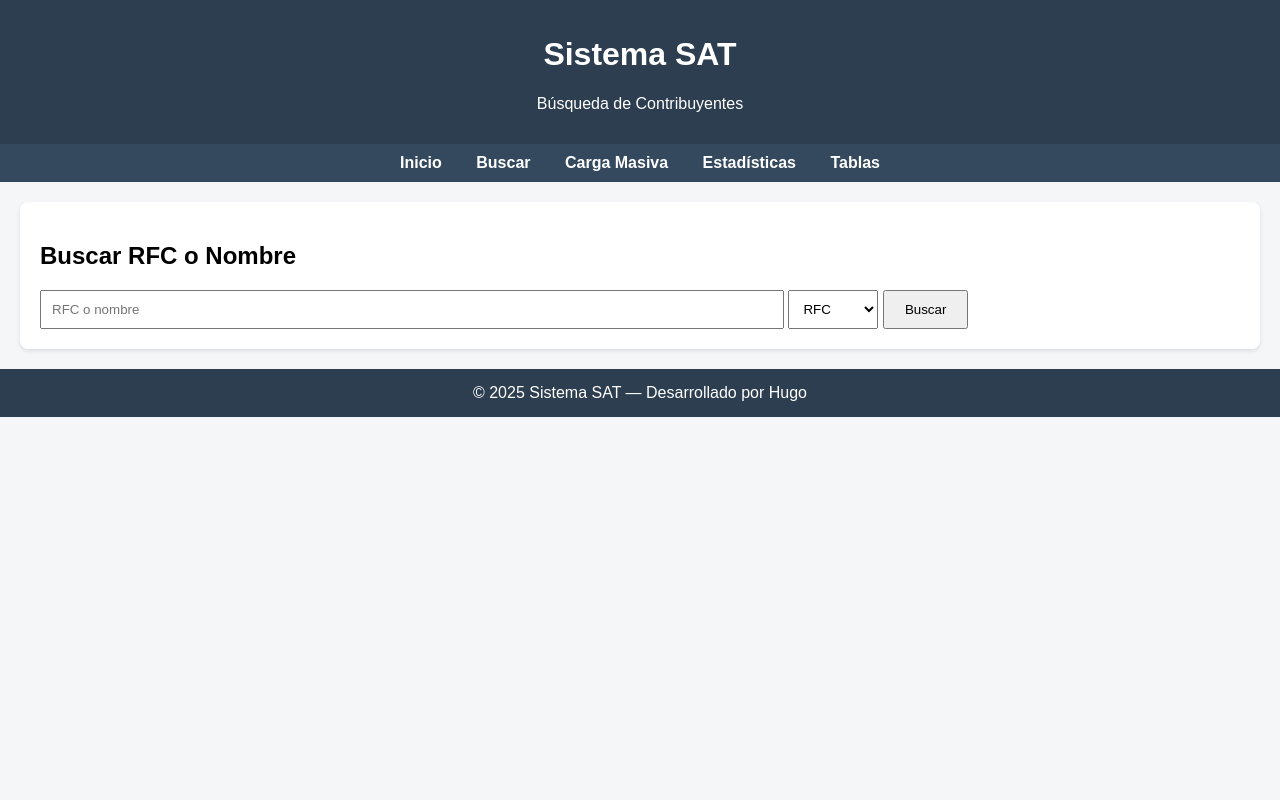
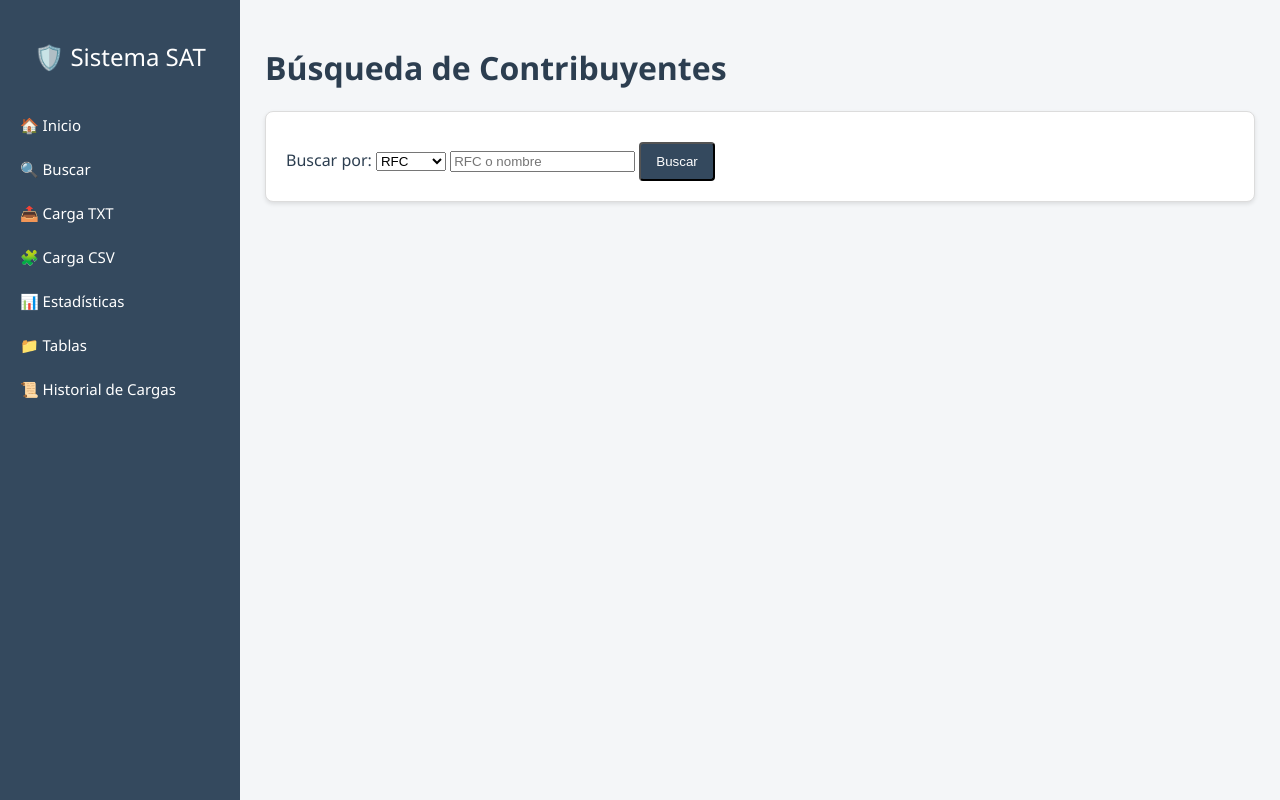
Before and after one commit to hagiordani/pandas, a Flask app: page /search in a window 1280 px wide. Run offline with Flask 3, Linux system fonts and the light colour scheme.

Commit message:
Update search.html

```diff
--- a/templates/search.html
+++ b/templates/search.html
@@ -1,74 +1,43 @@
-<!DOCTYPE html>
-<html lang="es">
-<head>
-  <meta charset="UTF-8">
-  <title>Búsqueda — Sistema SAT</title>
-  <meta name="viewport" content="width=device-width, initial-scale=1">
-  <style>
-    body { font-family: Arial, sans-serif; background: #f4f6f8; margin: 0; }
-    header, footer { background: #2c3e50; color: white; padding: 15px; text-align: center; }
-    nav { background: #34495e; padding: 10px; text-align: center; }
-    nav a { color: white; margin: 0 15px; text-decoration: none; font-weight: bold; }
-    main { padding: 20px; }
-    .box { background: white; padding: 20px; border-radius: 8px; box-shadow: 0 2px 4px rgba(0,0,0,0.1); }
-    table { width: 100%; border-collapse: collapse; margin-top: 20px; }
-    th, td { padding: 8px; border-bottom: 1px solid #ddd; }
-    th { background: #2c3e50; color: white; }
-  </style>
-</head>
-<body>
+{% extends "base.html" %}
+{% block content %}
 
-<header>
-  <h1>Sistema SAT</h1>
-  <p>Búsqueda de Contribuyentes</p>
-</header>
+<h1>Búsqueda de Contribuyentes</h1>
 
-<nav>
-  <a href="/">Inicio</a>
-  <a href="/search">Buscar</a>
-  <a href="/carga_masiva">Carga Masiva</a>
-  <a href="/estadisticas">Estadísticas</a>
-  <a href="/tablas">Tablas</a>
-</nav>
+<div class="card">
+  <form method="GET">
+    <label>Buscar por:</label>
+    <select name="type">
+      <option value="rfc" {% if search_type == 'rfc' %}selected{% endif %}>RFC</option>
+      <option value="nombre" {% if search_type == 'nombre' %}selected{% endif %}>Nombre</option>
+    </select>
 
-<main>
-  <div class="box">
-    <h2>Buscar RFC o Nombre</h2>
-
-    <form method="get">
-      <input type="text" name="q" value="{{ query }}" placeholder="RFC o nombre" style="padding:10px;width:60%;">
-      <select name="type" style="padding:10px;">
-        <option value="rfc" {% if search_type=='rfc' %}selected{% endif %}>RFC</option>
-        <option value="nombre" {% if search_type=='nombre' %}selected{% endif %}>Nombre</option>
-      </select>
-      <button type="submit" style="padding:10px 20px;">Buscar</button>
+    <input type="text" name="q" value="{{ query }}" placeholder="RFC o nombre" required>
+    <button class="btn">Buscar</button>
   </form>
+</div>
 
 {% if results %}
-      <h3>Resultados ({{ results_count }})</h3>
+<div class="card">
+  <h2>Resultados ({{ results_count }})</h2>
+
   <table>
     <tr>
       <th>RFC</th>
       <th>Nombre</th>
-          <th>Situación</th>
-          <th>Tabla Origen</th>
+      <th>Tabla</th>
+      <th>Número</th>
     </tr>
+
     {% for r in results %}
     <tr>
       <td>{{ r.rfc }}</td>
       <td>{{ r.nombre_contribuyente }}</td>
-          <td>{{ r.situacion_contribuyente }}</td>
       <td>{{ r.tabla_origen }}</td>
+      <td>{{ r.numero }}</td>
     </tr>
     {% endfor %}
   </table>
+</div>
 {% endif %}
-  </div>
-</main>
 
-<footer>
-  &copy; {{ now.year }} Sistema SAT — Desarrollado por Hugo
-</footer>
-
-</body>
-</html>
+{% endblock %}
```
Lines whose indentation alone changed are shown as unchanged.
